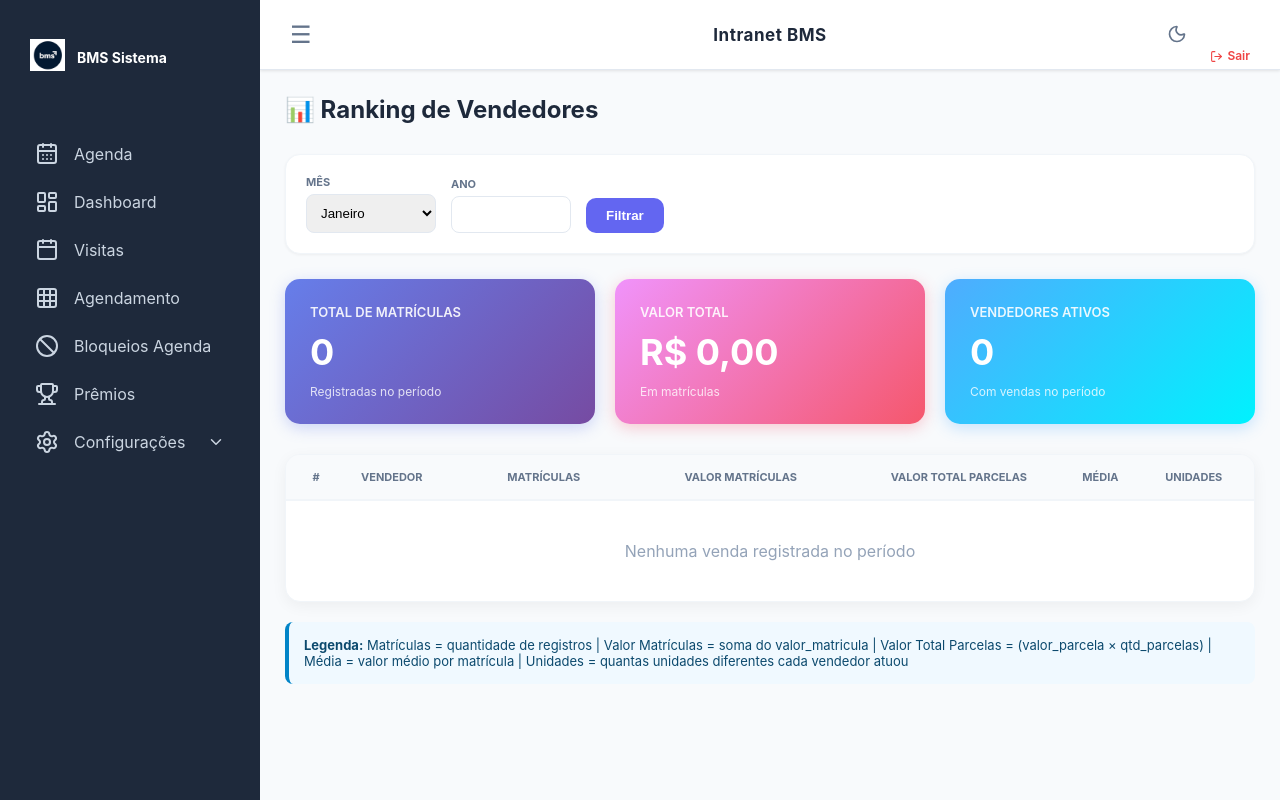
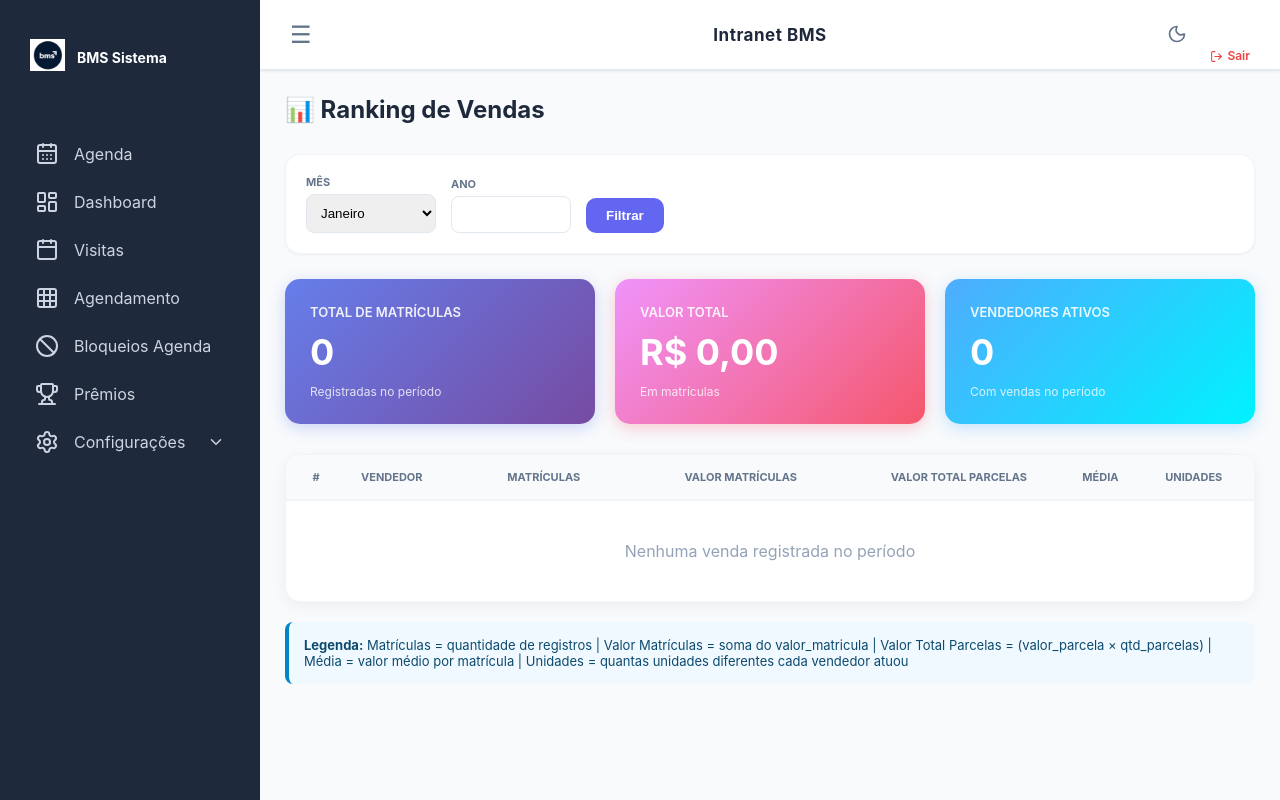
Before and after one commit to gakisino/bms, a Flask app: template templates/dashboard_vendedores.html in a window 1280 px wide. Run offline with Flask 3, Linux system fonts and the light colour scheme; the template is opened without the code that fills it, so the values that code supplies are empty.

Commit message:
Change: Alterar título do dashboard para 'Ranking de Vendas'
Mudança do caption do formulário de ranking de vendedores de:
  📊 Ranking de Vendedores
Para:
  📊 Ranking de Vendas

Co-Authored-By: Claude Haiku 4.5 <noreply@anthropic.com>

```diff
--- a/templates/dashboard_vendedores.html
+++ b/templates/dashboard_vendedores.html
@@ -2,7 +2,7 @@
 
 {% block content %}
 <div style="margin-bottom: 30px;">
-    <h2 style="color: #1e293b; font-weight: 700; margin-bottom: 10px;">📊 Ranking de Vendedores</h2>
+    <h2 style="color: #1e293b; font-weight: 700; margin-bottom: 10px;">📊 Ranking de Vendas</h2>
     <p style="color: #64748b; font-size: 14px;">{{ mes_nome }}</p>
 </div>
 
```
